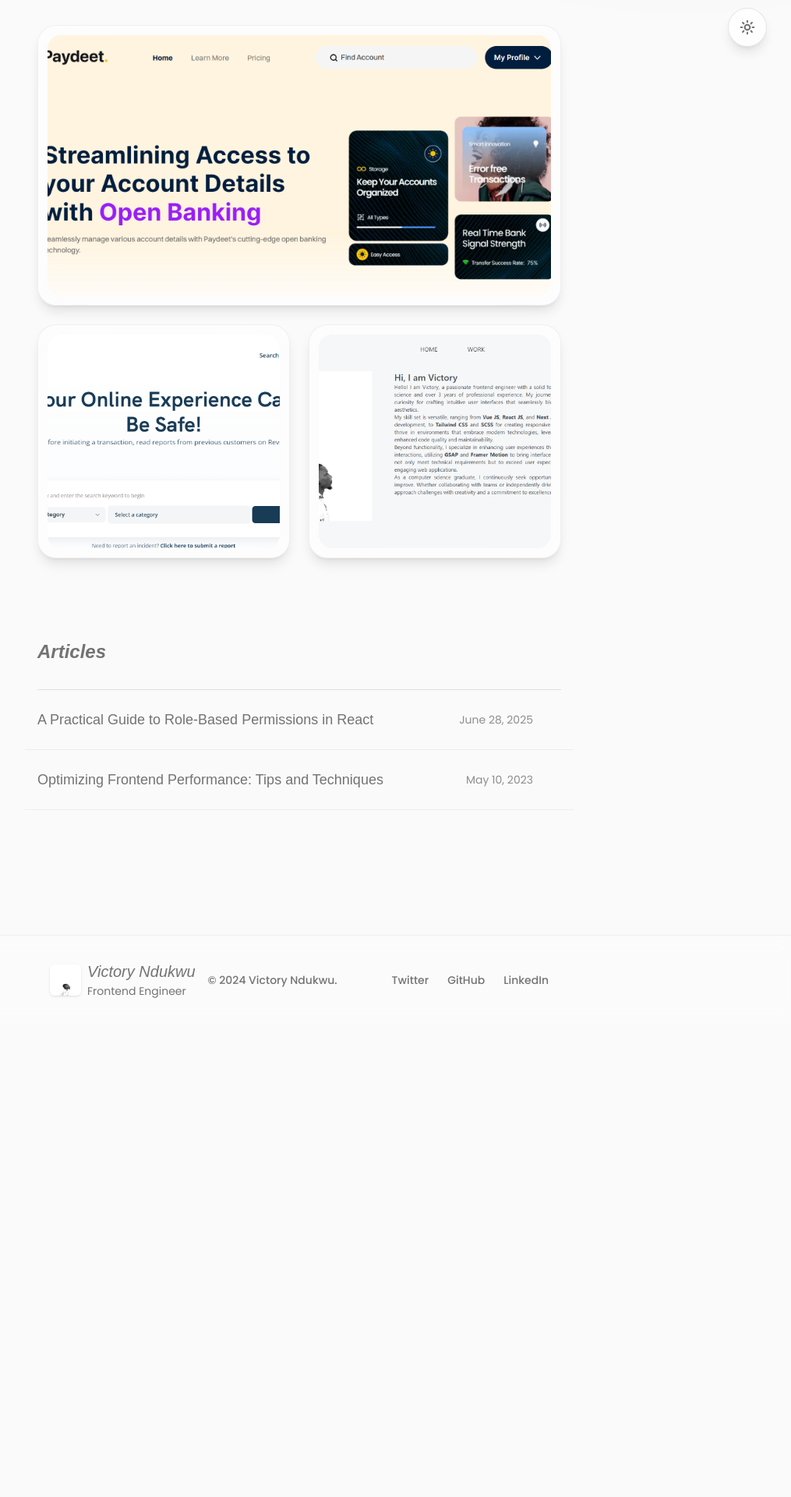
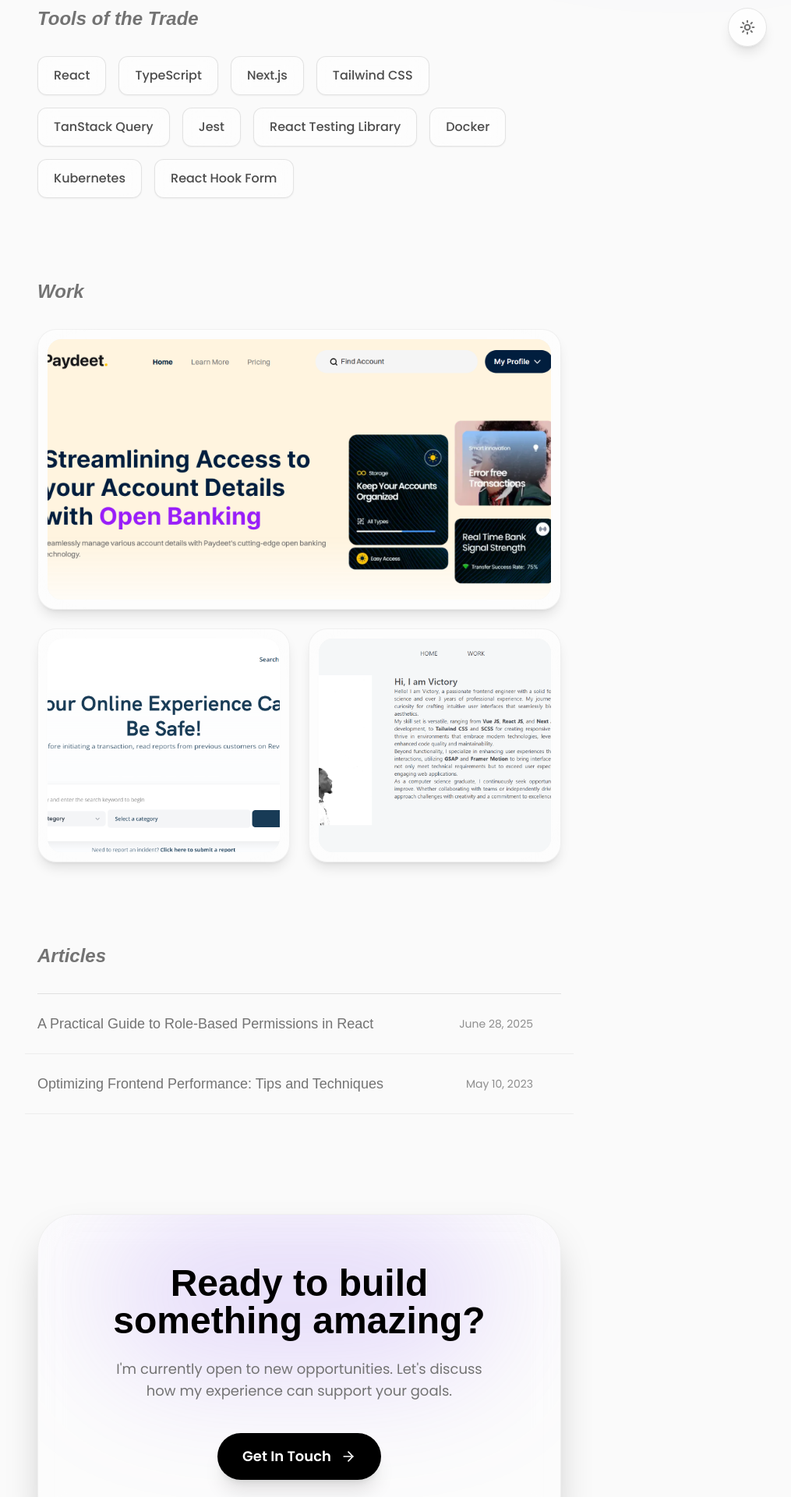
Before and after one commit to victoryndukwu/folio_v1, a Next.js app: page / in a window 1280 px wide. Shown: the part 700-2620 px from the top of the page at 78% size, without its empty margins (256-1271 px from the left). Before the commit the page ends 2014 px from the top, so only its background shows below. Built offline with nearby package versions, Linux system fonts and the light colour scheme; a web font is replaced by a local one.

Commit message:
feat: add TechStack and CTA sections, update years of experience, and configure marquee animation

```diff
--- a/app/about/page.tsx
+++ b/app/about/page.tsx
@@ -18,7 +18,7 @@ function page() {
           <div className='text-justify text-sm'>
             <p className='text-2xl text-lightGray font-medium'>Hi, I am Shady</p>
             <p>
-              a computer science graduate and passionate frontend engineer with over 3 years of experience. I specialize in creating intuitive user interfaces that blend functionality and aesthetics.
+              a computer science graduate and passionate frontend engineer with over 6 years of experience. I specialize in creating intuitive user interfaces that blend functionality and aesthetics.
 
               My skills include Vue JS, React JS, Next JS, Tailwind CSS, SCSS, and Typescript. I also enhance user experiences with animations using GSAP and Framer Motion.
 
--- a/app/components/Landing.tsx
+++ b/app/components/Landing.tsx
@@ -3,13 +3,17 @@ import React from "react";
 import ProjectSection from "./sections/project-section";
 import HeroSection from "./sections/hero-section";
 import ArticleSection from "./sections/articles-section";
+import TechStackSection from "./sections/tech-stack-section";
+import CTASection from "./sections/cta-section";
 
 function Landing() {
   return (
     <main className="flex flex-col items-center justify-center mx-auto gap-16 w-full max-w-2xl px-4 md:px-0 pt-32 pb-20">
       <HeroSection />
+      <TechStackSection />
       <ProjectSection />
       <ArticleSection />
+      <CTASection />
     </main>
   );
 }
--- a/app/components/index.tsx
+++ b/app/components/index.tsx
@@ -5,6 +5,8 @@ import Navbar from "./Navbar";
 import Container from "./Container";
 import ProjectCard from "./ProjectCard";
 import Footer from "./Footer";
+import TechStackSection from "./sections/tech-stack-section";
+import CTASection from "./sections/cta-section";
 
 export {
     LoadingScreen,
@@ -13,5 +15,7 @@ export {
     Navbar,
     Container,
     ProjectCard,
-    Footer
+    Footer,
+    TechStackSection,
+    CTASection
 }
--- /dev/null
+++ b/app/components/sections/cta-section.tsx
@@ -0,0 +1,55 @@
+"use client";
+import React, { useState } from "react";
+import { motion } from "framer-motion";
+import { Check, ArrowRight } from "lucide-react";
+
+function CTASection() {
+  const [copied, setCopied] = useState(false);
+
+  const copyEmail = async () => {
+    try {
+      await navigator.clipboard.writeText("victoryndukwu7@gmail.com");
+      setCopied(true);
+      setTimeout(() => setCopied(false), 2000);
+    } catch (err) {
+      console.error("Failed to copy", err);
+    }
+  };
+
+  return (
+    <section className="w-full my-16">
+      <motion.div
+        initial={{ opacity: 0, scale: 0.95 }}
+        whileInView={{ opacity: 1, scale: 1 }}
+        viewport={{ once: true }}
+        transition={{ duration: 0.8, ease: "easeOut" }}
+        className="relative w-full rounded-[2rem] md:rounded-[3rem] p-8 md:p-16 overflow-hidden bg-white/40 dark:bg-white/5 border border-black/5 dark:border-white/10 backdrop-blur-xl flex flex-col items-center justify-center text-center shadow-2xl"
+      >
+        {/* Glow effect inside the card */}
+        <div className="absolute top-0 left-1/2 -translate-x-1/2 w-3/4 h-1/2 bg-accent/20 dark:bg-accent/30 blur-[80px] rounded-full pointer-events-none" />
+
+        <h2 className="text-3xl md:text-5xl font-bold font-header text-black dark:text-white mb-6 relative z-10">
+          Ready to build something amazing?
+        </h2>
+
+        <p className="text-lg text-darkGray dark:text-white/70 max-w-lg mb-10 relative z-10">
+          I'm currently open to new opportunities. Let's discuss how my experience can support your goals.
+        </p>
+
+        <button
+          onClick={copyEmail}
+          className="group relative z-10 flex items-center gap-3 bg-black text-white dark:bg-white dark:text-black px-8 py-4 rounded-full font-semibold text-lg hover:scale-105 active:scale-95 transition-all duration-300 shadow-xl hover:shadow-accent/20"
+        >
+          <span>{copied ? "Email Copied!" : "Get In Touch"}</span>
+          {copied ? (
+            <Check className="w-5 h-5 text-green-400" />
+          ) : (
+            <ArrowRight className="w-5 h-5 group-hover:translate-x-1 transition-transform" />
+          )}
+        </button>
+      </motion.div>
+    </section>
+  );
+}
+
+export default CTASection;
--- /dev/null
+++ b/app/components/sections/tech-stack-section.tsx
@@ -0,0 +1,65 @@
+"use client";
+import React from "react";
+import { Heading } from "../section-heading";
+import { motion } from "framer-motion";
+
+const technologies = [
+  "React",
+  "TypeScript",
+  "Next.js",
+  "Tailwind CSS",
+  "TanStack Query",
+  "Jest",
+  "React Testing Library",
+  "Docker",
+  "Kubernetes",
+  "React Hook Form",
+];
+
+const containerVariants = {
+  hidden: { opacity: 0 },
+  visible: {
+    opacity: 1,
+    transition: {
+      staggerChildren: 0.1,
+    },
+  },
+};
+
+const itemVariants = {
+  hidden: { opacity: 0, y: 10 },
+  visible: { opacity: 1, y: 0, transition: { duration: 0.4 } },
+};
+
+function TechStackSection() {
+  return (
+    <section className="w-full flex flex-col items-center my-10 px-4 md:px-0">
+      <div className="w-full">
+        <Heading align="left" weight="normal" italic className="font-header mb-8 text-2xl text-darkGray dark:text-white">
+          Tools of the Trade
+        </Heading>
+
+        <motion.div
+          variants={containerVariants}
+          initial="hidden"
+          whileInView="visible"
+          viewport={{ once: true, amount: 0.2 }}
+          className="flex flex-wrap gap-3 md:gap-4"
+        >
+          {technologies.map((tech, idx) => (
+            <motion.span
+              key={idx}
+              variants={itemVariants}
+              whileHover={{ scale: 1.05 }}
+              className="text-sm md:text-base font-medium text-black/70 dark:text-white/80 border border-black/10 dark:border-white/10 rounded-xl px-5 py-3 bg-white/50 dark:bg-white/5 backdrop-blur-md hover:bg-white hover:dark:bg-white/10 hover:border-accentBlue/50 hover:text-accentBlue dark:hover:text-accentBlue transition-all duration-300 cursor-default shadow-sm"
+            >
+              {tech}
+            </motion.span>
+          ))}
+        </motion.div>
+      </div>
+    </section>
+  );
+}
+
+export default TechStackSection;
--- a/app/layout.tsx
+++ b/app/layout.tsx
@@ -6,7 +6,7 @@ import { poppins, unbounded } from "@/utils/fonts";
 
 export const metadata: Metadata = {
   title: "Victory Ndukwu | Frontend Engineer",
-  description: "Victory Ndukwu is a Frontend engineer with 3 years experience",
+  description: "Victory Ndukwu is a Frontend engineer with 6 years experience",
 };
 
 export default function RootLayout({
--- a/tailwind.config.ts
+++ b/tailwind.config.ts
@@ -28,6 +28,7 @@ const config: Config = {
       },
       animation: {
         'blob': 'blob 10s infinite',
+        'marquee': 'marquee 25s linear infinite',
       },
       keyframes: {
         blob: {
@@ -35,6 +36,10 @@ const config: Config = {
           '33%': { transform: 'translate(30px, -50px) scale(1.1)' },
           '66%': { transform: 'translate(-20px, 20px) scale(0.9)' },
           '100%': { transform: 'translate(0px, 0px) scale(1)' },
+        },
+        marquee: {
+          '0%': { transform: 'translateX(0%)' },
+          '100%': { transform: 'translateX(-100%)' },
         }
       }
     },
```
